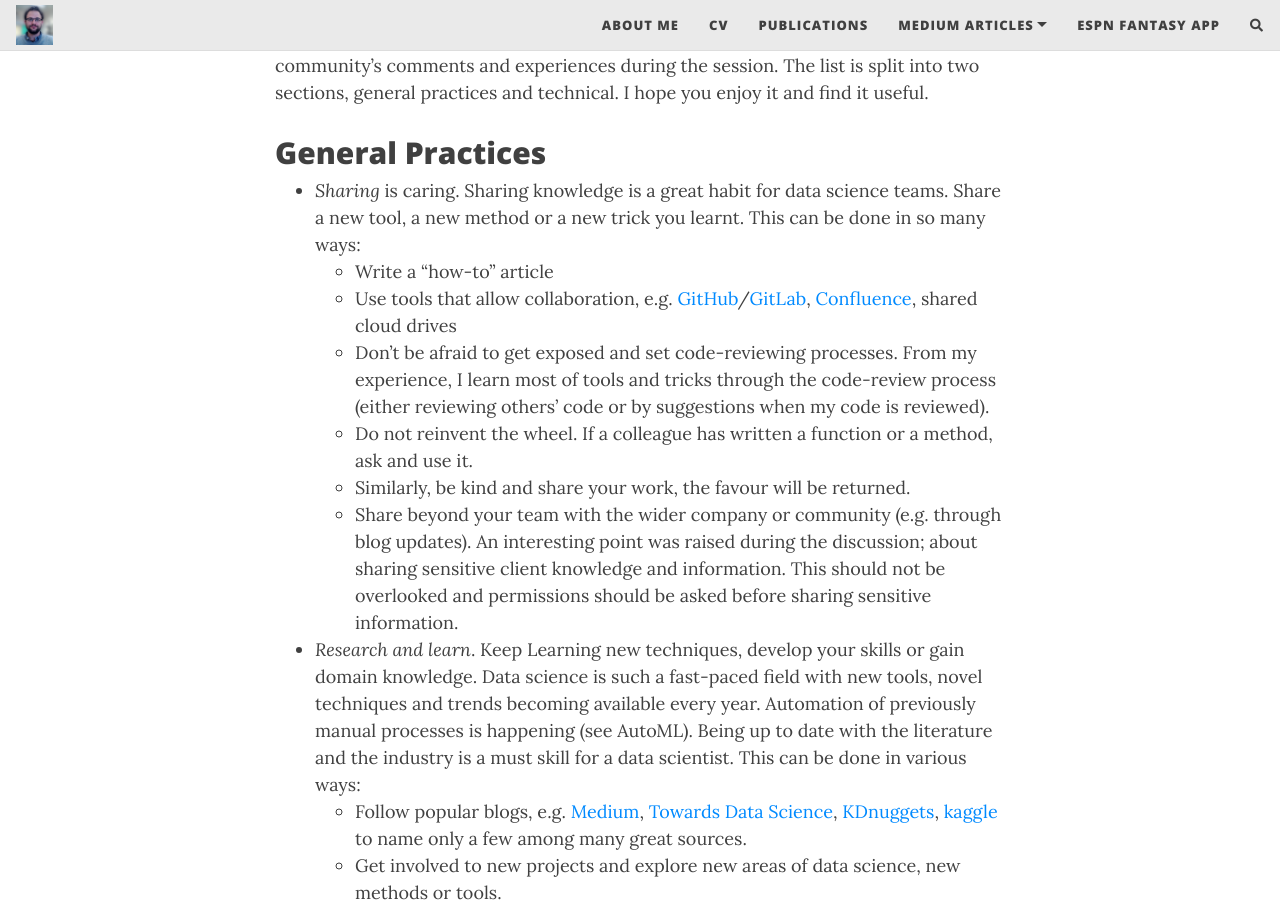
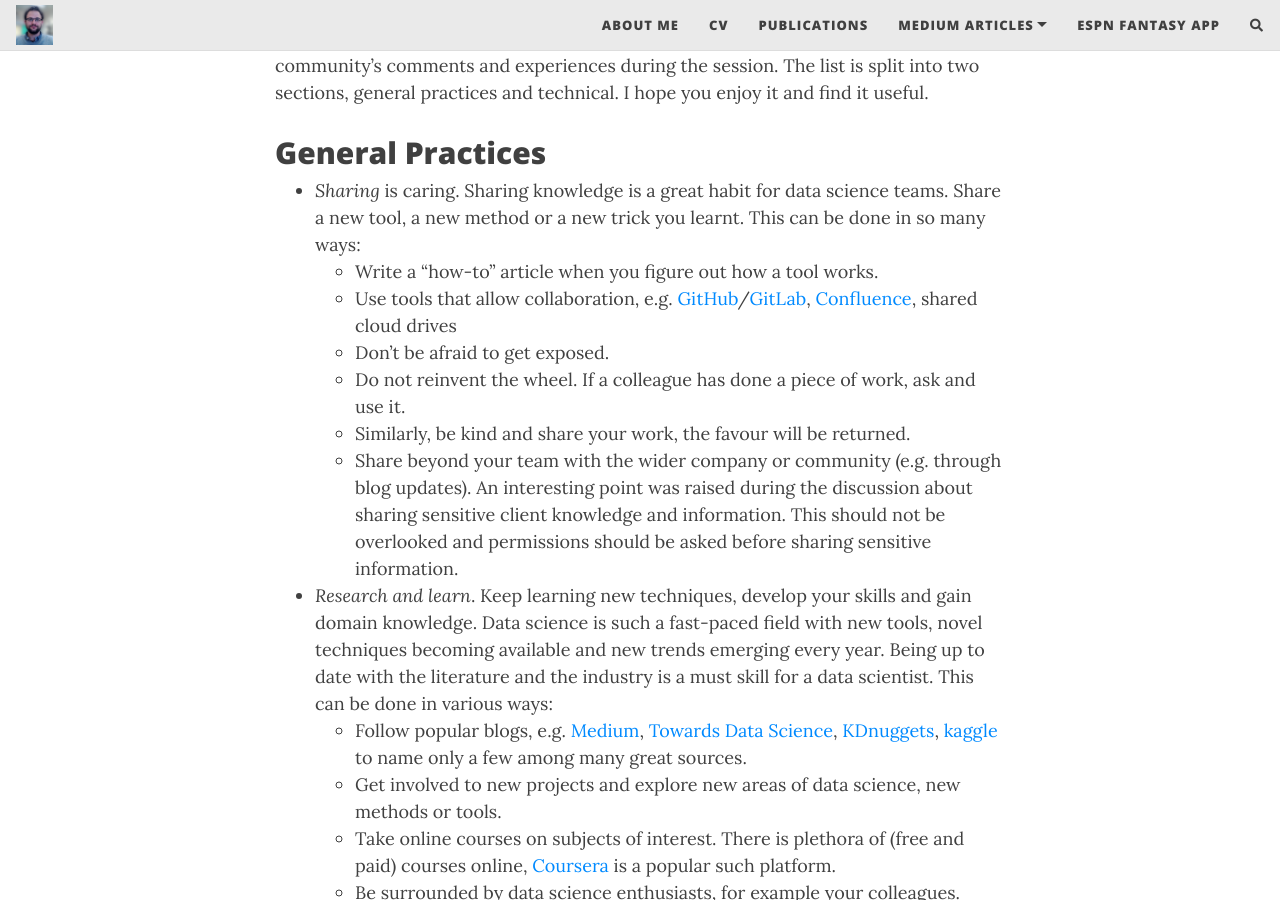
Before and after one commit to giasemidis/giasemidis.github.io, a Jekyll site: the page built from _posts/2022-05-21-wpp-open-speakers-corner-good-bad-ds-practices.md, in a window 1280 px wide and 900 px high, scrolled down 745 px. Built offline with Jekyll 4.4.1, drawn with Linux system fonts in a browser that asks for light colours; nearby versions of some CDN libraries; comment, search, counter and statistics services are not loaded; some of the changed text lies outside the part shown.

Commit message:
minor changes, code review moved separately to more technical section

```diff
--- a/_posts/2022-05-21-wpp-open-speakers-corner-good-bad-ds-practices.md
+++ b/_posts/2022-05-21-wpp-open-speakers-corner-good-bad-ds-practices.md
@@ -16,15 +16,15 @@ I started making a list of points, but soon the list expanded to about 20 points
 ## General Practices
 
 * *Sharing* is caring. Sharing knowledge is a great habit for data science teams. Share a new tool, a new method or a new trick you learnt. This can be done in so many ways:
-  - Write a "how-to" article
+  - Write a "how-to" article when you figure out how a tool works.
   - Use tools that allow collaboration, e.g. [GitHub](https://github.com/)/[GitLab](https://gitlab.com/), [Confluence](https://www.atlassian.com/software/confluence), shared cloud drives
-  - Don’t be afraid to get exposed and set code-reviewing processes. From my experience, I learn most of tools and tricks through the code-review process (either reviewing others' code or by suggestions when my code is reviewed).
-  - Do not reinvent the wheel. If a colleague has written a function or a method, ask and use it.
+  - Don’t be afraid to get exposed.
+  - Do not reinvent the wheel. If a colleague has done a piece of work, ask and use it.
   - Similarly, be kind and share your work, the favour will be returned.
-  - Share beyond your team with the wider company or community (e.g. through blog updates). An interesting point was raised during the discussion; about sharing sensitive client knowledge and information. This should not be overlooked and permissions should be asked before sharing sensitive information.
+  - Share beyond your team with the wider company or community (e.g. through blog updates). An interesting point was raised during the discussion about sharing sensitive client knowledge and information. This should not be overlooked and permissions should be asked before sharing sensitive information.
 
 
-* *Research and learn*. Keep Learning new techniques, develop your skills or gain domain knowledge. Data science is such a fast-paced field with new tools, novel techniques and trends becoming available every year. Automation of previously manual processes is happening (see AutoML). Being up to date with the literature and the industry is a must skill for a data scientist. This can be done in various ways:
+* *Research and learn*. Keep learning new techniques, develop your skills and gain domain knowledge. Data science is such a fast-paced field with new tools, novel techniques becoming available and new trends emerging every year. Being up to date with the literature and the industry is a must skill for a data scientist. This can be done in various ways:
   - Follow popular blogs, e.g. [Medium](https://medium.com/), [Towards Data Science](https://towardsdatascience.com/), [KDnuggets](https://www.kdnuggets.com/), [kaggle](https://www.kaggle.com/) to name only a few among many great sources.
   - Get involved to new projects and explore new areas of data science, new methods or tools.
   - Take online courses on subjects of interest. There is plethora of (free and paid) courses online, [Coursera](https://www.coursera.org/) is a popular such platform.
```
Also changed, not shown: other parts of _posts/2022-05-21-wpp-open-speakers-corner-good-bad-ds-practices.md (+6 -0 lines).
